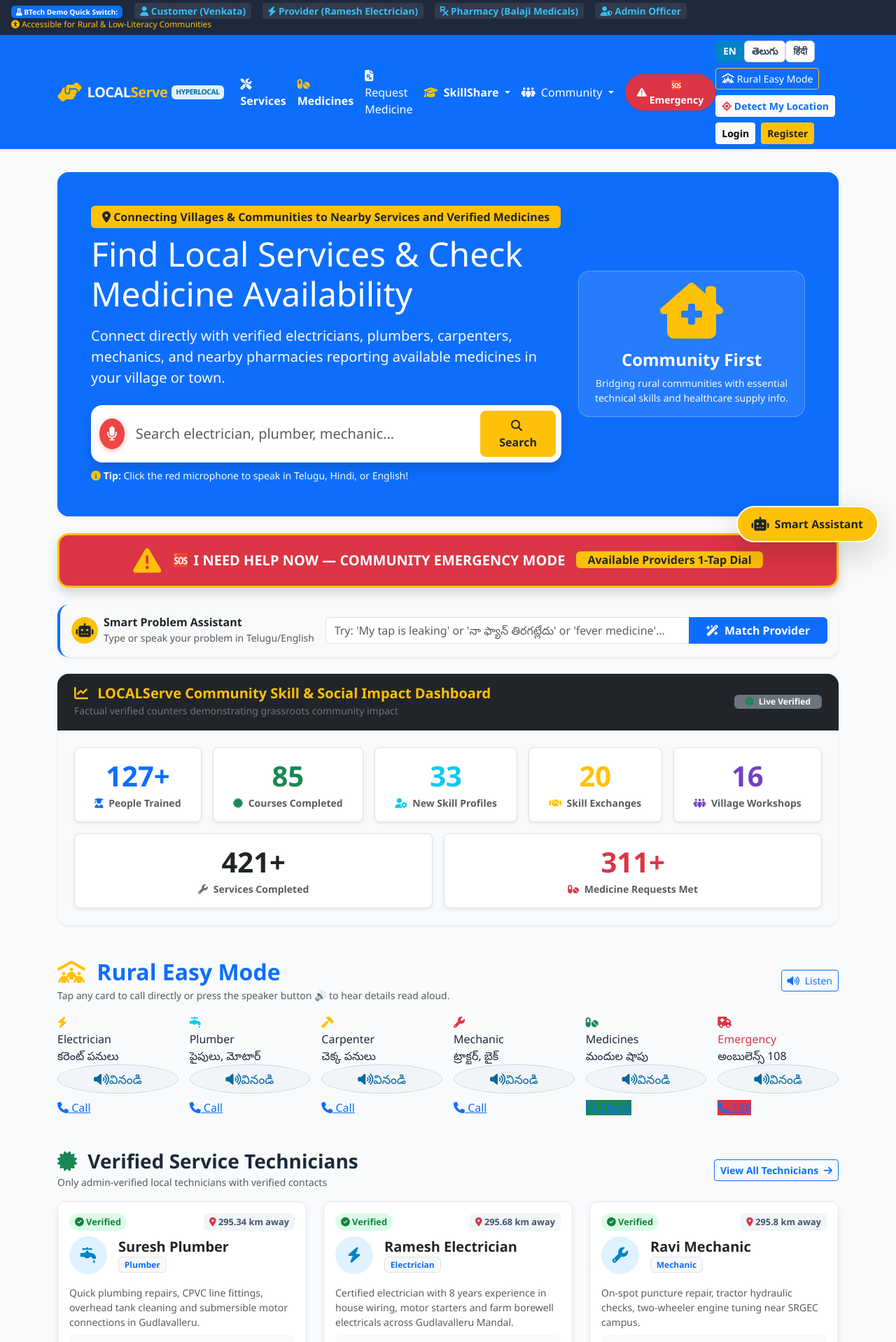
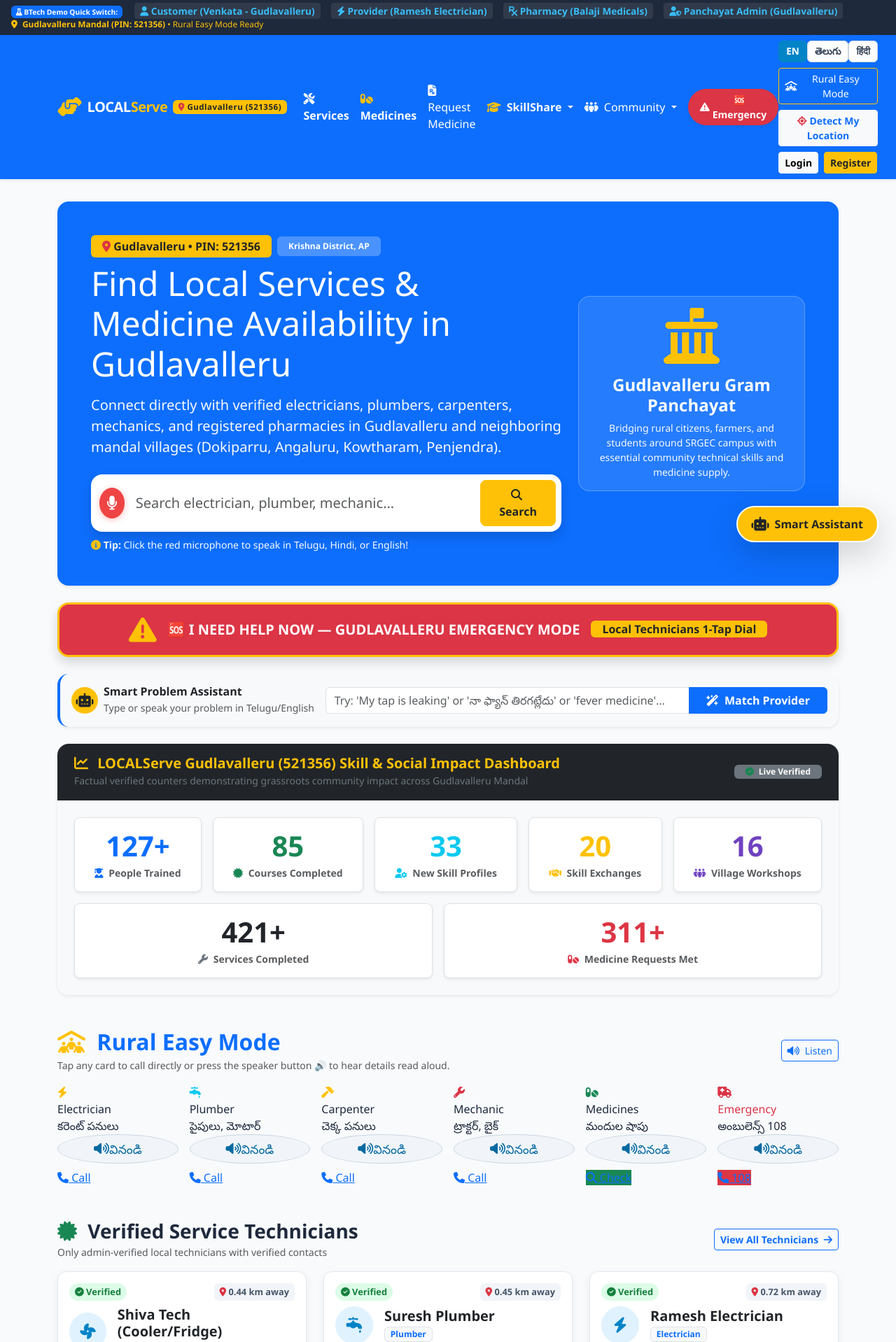
Before and after one commit to jayanth-7777/localserve, a Flask app: page / in a window 1280 px wide. Shown: the top 1918 px of the page at 70% size. Run offline with Flask 3, Linux system fonts and the light colour scheme; data comes from the database, SQL or seed files in the repository; both versions use the stored data as it was after the commit.

Commit message:
feat: Configure platform for Gudlavalleru location (PIN 521356)

```diff
--- a/app.py
+++ b/app.py
@@ -56,7 +56,12 @@ def create_app():
         return dict(
             unread_notifications=unread_notifications,
             global_services=all_services,
-            global_skills=all_skills
+            global_skills=all_skills,
+            community_name=getattr(Config, 'LOCATION_NAME', 'Gudlavalleru'),
+            community_pincode=getattr(Config, 'PINCODE', '521356'),
+            community_district=getattr(Config, 'DISTRICT', 'Krishna District, Andhra Pradesh'),
+            default_lat=Config.DEFAULT_LAT,
+            default_lng=Config.DEFAULT_LNG
         )
 
     # 404 Error handler
--- a/static/js/assistant.js
+++ b/static/js/assistant.js
@@ -161,8 +161,8 @@ document.addEventListener('DOMContentLoaded', function () {
     assistantChatBody.appendChild(typingIndicator);
     assistantChatBody.scrollTop = assistantChatBody.scrollHeight;
 
-    const lat = window.userLat || 17.3850;
-    const lng = window.userLng || 78.4867;
+    const lat = window.userLat || 16.3486;
+    const lng = window.userLng || 81.0442;
 
     fetch('/api/assistant', {
       method: 'POST',
--- a/static/js/map.js
+++ b/static/js/map.js
@@ -4,10 +4,10 @@ function initServiceMap(mapElementId, userLat, userLng, providers, pharmacies) {
   const mapContainer = document.getElementById(mapElementId);
   if (!mapContainer) return;
 
-  const lat = parseFloat(userLat) || 17.3850;
-  const lng = parseFloat(userLng) || 78.4867;
+  const lat = parseFloat(userLat) || 16.3486;
+  const lng = parseFloat(userLng) || 81.0442;
 
-  const map = L.map(mapElementId).setView([lat, lng], 13);
+  const map = L.map(mapElementId).setView([lat, lng], 14);
 
   // OpenStreetMap Tile Layer
   L.tileLayer('https://{s}.tile.openstreetmap.org/{z}/{x}/{y}.png', {
--- a/templates/base.html
+++ b/templates/base.html
@@ -3,7 +3,7 @@
 <head>
   <meta charset="UTF-8">
   <meta name="viewport" content="width=device-width, initial-scale=1.0">
-  <title>{% block title %}LOCALServe - Hyperlocal Community Services & Medicine Availability{% endblock %}</title>
+  <title>{% block title %}LOCALServe - Hyperlocal Services & Medicine Availability | Gudlavalleru (521356){% endblock %}</title>
 
   <!-- Bootstrap 5 CSS -->
   <link rel="stylesheet" href="https://cdn.jsdelivr.net/npm/bootstrap@5.3.3/dist/css/bootstrap.min.css">
@@ -23,13 +23,13 @@
   <div class="demo-bar d-flex justify-content-between align-items-center flex-wrap">
     <div>
       <span class="badge bg-primary me-2"><i class="fa-solid fa-flask"></i> BTech Demo Quick Switch:</span>
-      <a href="{{ url_for('auth.quick_login', role='customer') }}"><i class="fa-solid fa-user"></i> Customer (Venkata)</a>
+      <a href="{{ url_for('auth.quick_login', role='customer') }}"><i class="fa-solid fa-user"></i> Customer (Venkata - Gudlavalleru)</a>
       <a href="{{ url_for('auth.quick_login', role='provider') }}"><i class="fa-solid fa-bolt"></i> Provider (Ramesh Electrician)</a>
       <a href="{{ url_for('auth.quick_login', role='pharmacy') }}"><i class="fa-solid fa-prescription"></i> Pharmacy (Balaji Medicals)</a>
-      <a href="{{ url_for('auth.quick_login', role='admin') }}"><i class="fa-solid fa-user-shield"></i> Admin Officer</a>
+      <a href="{{ url_for('auth.quick_login', role='admin') }}"><i class="fa-solid fa-user-shield"></i> Panchayat Admin (Gudlavalleru)</a>
     </div>
     <div class="d-none d-md-block text-warning small">
-      <i class="fa-solid fa-universal-access"></i> Accessible for Rural & Low-Literacy Communities
+      <i class="fa-solid fa-location-dot me-1"></i> <b>Gudlavalleru Mandal (PIN: 521356)</b> &bull; Rural Easy Mode Ready
     </div>
   </div>
 
@@ -39,7 +39,9 @@
       <a class="navbar-brand d-flex align-items-center" href="{{ url_for('customer.index') }}">
         <i class="fa-solid fa-handshake-angle me-2 fs-3 text-warning"></i>
         <span>LOCAL<span class="text-warning">Serve</span></span>
-        <span class="brand-badge">HYPERLOCAL</span>
+        <span class="badge bg-warning text-dark ms-2 fw-bold d-none d-sm-inline" style="font-size: 0.72rem; letter-spacing: 0.5px;">
+          <i class="fa-solid fa-location-dot text-danger"></i> Gudlavalleru (521356)
+        </span>
       </a>
 
       <!-- Mobile controls: Rural Toggle & Audio Button -->
@@ -198,31 +200,31 @@
     <div class="container">
       <div class="row g-4">
         <div class="col-md-5">
-          <h5 class="fw-bold text-warning"><i class="fa-solid fa-handshake-angle me-2"></i>LOCALServe</h5>
+          <h5 class="fw-bold text-warning"><i class="fa-solid fa-handshake-angle me-2"></i>LOCALServe &bull; Gudlavalleru</h5>
           <p class="text-secondary small mb-2">
-            A Hyperlocal Community Platform connecting local citizens with nearby verified service technicians and registered pharmacies reporting medicine availability.
+            A Hyperlocal Community Platform connecting residents of <b>Gudlavalleru Mandal (PIN: 521356)</b> with nearby verified service technicians and registered pharmacies reporting medicine availability.
           </p>
           <div class="text-secondary small">
-            Designed for rural and community inclusion with multilingual voice support.
+            <i class="fa-solid fa-location-dot text-warning me-1"></i> Serving Gudlavalleru, Dokiparru, Angaluru, Kowtharam, Penjendra & nearby villages &bull; Krishna District, AP.
           </div>
         </div>
         <div class="col-md-3">
           <h6 class="fw-bold text-white mb-2">Community Services</h6>
           <ul class="list-unstyled small text-secondary">
-            <li><a href="{{ url_for('customer.services_list', category='Electrician') }}" class="text-secondary text-decoration-none">Electricians</a></li>
-            <li><a href="{{ url_for('customer.services_list', category='Plumber') }}" class="text-secondary text-decoration-none">Plumbers</a></li>
-            <li><a href="{{ url_for('customer.services_list', category='Carpenter') }}" class="text-secondary text-decoration-none">Carpenters</a></li>
-            <li><a href="{{ url_for('customer.services_list', category='Mechanic') }}" class="text-secondary text-decoration-none">Motor & Tractor Mechanics</a></li>
+            <li><a href="{{ url_for('customer.services_list', category='Electrician') }}" class="text-secondary text-decoration-none">Electricians in Gudlavalleru</a></li>
+            <li><a href="{{ url_for('customer.services_list', category='Plumber') }}" class="text-secondary text-decoration-none">Plumbers in Gudlavalleru</a></li>
+            <li><a href="{{ url_for('customer.services_list', category='Carpenter') }}" class="text-secondary text-decoration-none">Carpenters & Wood Works</a></li>
+            <li><a href="{{ url_for('customer.services_list', category='Mechanic') }}" class="text-secondary text-decoration-none">Tractor & Two-Wheeler Mechanics</a></li>
             <li><a href="{{ url_for('customer.medicines_list') }}" class="text-secondary text-decoration-none">Pharmacy Medicine Finder</a></li>
           </ul>
         </div>
         <div class="col-md-4">
-          <h6 class="fw-bold text-white mb-2">Academic & System Notice</h6>
+          <h6 class="fw-bold text-white mb-2">Academic & Gram Panchayat Notice</h6>
           <p class="text-secondary small">
-            <b>Disclaimer:</b> Medicine availability information is periodic pharmacy-reported data with timestamps. The platform does not prescribe medication.
+            <b>Notice:</b> Medicine availability is periodic pharmacy-reported data with timestamps. Coordinated with <b>Gudlavalleru Gram Panchayat</b> for community vocational empowerment.
           </p>
           <div class="small text-secondary">
-            &copy; 2026 LOCALServe Platform &bull; BTech Major Project
+            &copy; 2026 LOCALServe Gudlavalleru (521356) &bull; BTech Major Project
           </div>
         </div>
       </div>
@@ -290,6 +292,14 @@
     </div>
   </div>
 
+  <!-- Global Location Defaults -->
+  <script>
+    window.userLat = {{ session.get('user_lat', default_lat) }};
+    window.userLng = {{ session.get('user_lng', default_lng) }};
+    window.communityName = "{{ community_name }}";
+    window.communityPincode = "{{ community_pincode }}";
+  </script>
+
   <!-- Scripts -->
   <script src="https://cdn.jsdelivr.net/npm/bootstrap@5.3.3/dist/js/bootstrap.bundle.min.js"></script>
   <script src="https://unpkg.com/leaflet@1.9.4/dist/leaflet.js"></script>
--- a/templates/emergency.html
+++ b/templates/emergency.html
@@ -42,9 +42,9 @@
           <i class="fa-solid fa-triangle-exclamation"></i>
         </div>
         <div>
-          <span class="badge bg-warning text-dark fw-bold mb-1">PRIORITY RESPONSE</span>
+          <span class="badge bg-warning text-dark fw-bold mb-1">PRIORITY RESPONSE &bull; GUDLAVALLERU (521356)</span>
           <h2 class="fw-bold mb-0">🆘 Community Emergency Mode</h2>
-          <p class="mb-0 opacity-90 small">Immediate connection to nearby verified providers marked <strong>🟢 Available Now</strong></p>
+          <p class="mb-0 opacity-90 small">Immediate connection to verified providers in <strong>Gudlavalleru (521356)</strong> & surrounding Krishna Mandal villages marked <strong>🟢 Available Now</strong></p>
         </div>
       </div>
       <div>
--- a/templates/index.html
+++ b/templates/index.html
@@ -9,14 +9,19 @@
   <div class="p-4 p-md-5 mb-4 rounded-4 bg-primary text-white shadow-sm position-relative overflow-hidden">
     <div class="row align-items-center">
       <div class="col-lg-8">
-        <span class="badge bg-warning text-dark fw-bold mb-2 px-3 py-2 fs-6">
-          <i class="fa-solid fa-location-dot"></i> <span data-i18n="tagline">Hyperlocal Community Platform</span>
-        </span>
+        <div class="d-flex align-items-center gap-2 flex-wrap mb-2">
+          <span class="badge bg-warning text-dark fw-bold px-3 py-2 fs-6">
+            <i class="fa-solid fa-location-dot text-danger"></i> Gudlavalleru &bull; PIN: 521356
+          </span>
+          <span class="badge bg-white bg-opacity-25 text-white fw-bold px-3 py-2">
+            Krishna District, AP
+          </span>
+        </div>
         <h1 class="display-5 fw-extrabold text-white mb-3">
-          Find Local Services & Check Medicine Availability
+          Find Local Services & Medicine Availability in Gudlavalleru
         </h1>
         <p class="lead mb-4 text-light">
-          Connect directly with verified electricians, plumbers, carpenters, mechanics, and nearby pharmacies reporting available medicines in your village or town.
+          Connect directly with verified electricians, plumbers, carpenters, mechanics, and registered pharmacies in <b>Gudlavalleru</b> and neighboring mandal villages (Dokiparru, Angaluru, Kowtharam, Penjendra).
         </p>
 
         <!-- Search Bar with Big Microphone Button -->
@@ -25,7 +30,7 @@
             <i class="fa-solid fa-microphone fs-5"></i>
           </button>
           <input type="text" class="form-control border-0 fs-5 ps-2" id="heroSearchInput" name="q"
-                 placeholder="Search electrician, plumber, mechanic, medicine..." data-i18n="search_placeholder_service">
+                 placeholder="Search electrician, plumber, mechanic, medicine in Gudlavalleru..." data-i18n="search_placeholder_service">
           <button type="submit" class="btn btn-warning px-4 py-2 fw-bold text-dark rounded-3 fs-6">
             <i class="fa-solid fa-magnifying-glass me-1"></i> Search
           </button>
@@ -36,9 +41,9 @@
       </div>
       <div class="col-lg-4 d-none d-lg-block text-center">
         <div class="p-3 bg-white bg-opacity-10 rounded-4 border border-white border-opacity-25">
-          <i class="fa-solid fa-house-chimney-medical display-1 text-warning mb-3"></i>
-          <h4 class="text-white fw-bold">Community First</h4>
-          <p class="small text-light mb-0">Bridging rural communities with essential technical skills and healthcare supply info.</p>
+          <i class="fa-solid fa-landmark-flag display-1 text-warning mb-3"></i>
+          <h4 class="text-white fw-bold">Gudlavalleru Gram Panchayat</h4>
+          <p class="small text-light mb-0">Bridging rural citizens, farmers, and students around SRGEC campus with essential community technical skills and medicine supply.</p>
         </div>
       </div>
     </div>
@@ -48,8 +53,8 @@
   <div class="mb-4">
     <a href="{{ url_for('customer.emergency_view') }}" class="btn btn-danger btn-lg w-100 py-3 rounded-4 shadow fw-bold d-flex align-items-center justify-content-center gap-3 text-decoration-none emergency-pulse" style="font-size: 1.25rem; border: 3px solid #ffc107;">
       <i class="fa-solid fa-triangle-exclamation fs-1 text-warning"></i>
-      <span class="text-uppercase tracking-wider">🆘 I NEED HELP NOW — Community Emergency Mode</span>
-      <span class="badge bg-warning text-dark px-3 py-1 fs-6 d-none d-md-inline">Available Providers 1-Tap Dial</span>
+      <span class="text-uppercase tracking-wider">🆘 I NEED HELP NOW — Gudlavalleru Emergency Mode</span>
+      <span class="badge bg-warning text-dark px-3 py-1 fs-6 d-none d-md-inline">Local Technicians 1-Tap Dial</span>
     </a>
   </div>
 
@@ -81,9 +86,9 @@
     <div class="card-header bg-dark text-white py-3 px-4 d-flex justify-content-between align-items-center flex-wrap gap-2">
       <div>
         <h5 class="mb-0 fw-bold text-warning">
-          <i class="fa-solid fa-chart-line me-2"></i> LOCALServe Community Skill & Social Impact Dashboard
+          <i class="fa-solid fa-chart-line me-2"></i> LOCALServe Gudlavalleru (521356) Skill & Social Impact Dashboard
         </h5>
-        <small class="text-secondary">Factual verified counters demonstrating grassroots community impact</small>
+        <small class="text-secondary">Factual verified counters demonstrating grassroots community impact across Gudlavalleru Mandal</small>
       </div>
       <span class="badge bg-secondary text-white px-3 py-1"><i class="fa-solid fa-circle-check text-success me-1"></i> Live Verified</span>
     </div>
@@ -448,7 +453,7 @@
       <div class="card border-0 shadow-sm rounded-4 p-4 bg-white h-100 border-start border-warning border-4">
         <div class="d-flex justify-content-between align-items-center mb-3">
           <h4 class="fw-bold mb-0 text-dark">
-            <i class="fa-solid fa-bullhorn text-warning me-2"></i> Panchayat Notice Board
+            <i class="fa-solid fa-bullhorn text-warning me-2"></i> Gudlavalleru Panchayat Notices
           </h4>
           <a href="{{ url_for('customer.notices') }}" class="btn btn-sm btn-outline-warning text-dark fw-bold">All Notices &rarr;</a>
         </div>
@@ -466,7 +471,7 @@
             {% endfor %}
           </div>
         {% else %}
-          <p class="text-muted small">No active advisories today.</p>
+          <p class="text-muted small">No active advisories today in Gudlavalleru.</p>
         {% endif %}
       </div>
     </div>
@@ -475,12 +480,12 @@
       <div class="card border-0 shadow-sm rounded-4 p-4 bg-white h-100 border-start border-success border-4">
         <div class="d-flex justify-content-between align-items-center mb-3">
           <h4 class="fw-bold mb-0 text-dark">
-            <i class="fa-solid fa-hands-holding-child text-success me-2"></i> Village Volunteers
+            <i class="fa-solid fa-hands-holding-child text-success me-2"></i> Gudlavalleru Volunteers
           </h4>
           <a href="{{ url_for('customer.volunteers_view') }}" class="btn btn-sm btn-outline-success fw-bold">View Helpers &rarr;</a>
         </div>
         <p class="text-secondary small mb-3">
-          Dedicated neighborhood helpers ready to assist elderly citizens with medicine delivery, government portal navigation, and urgent travel.
+          Dedicated neighborhood youth in Gudlavalleru ready to assist elderly citizens with medicine delivery, hospital transport, and technical help.
         </p>
         <div class="p-3 bg-light rounded-3 small border mb-3">
           <div class="d-flex align-items-center gap-2 mb-1">
--- a/templates/notices.html
+++ b/templates/notices.html
@@ -1,6 +1,6 @@
 {% extends 'base.html' %}
 
-{% block title %}Community Notices - Gram Panchayat LOCALServe{% endblock %}
+{% block title %}Gudlavalleru Notices (521356) - Gram Panchayat LOCALServe{% endblock %}
 
 {% block content %}
 <div class="container py-4">
@@ -9,10 +9,10 @@
   <div class="d-flex justify-content-between align-items-center flex-wrap gap-2 mb-4">
     <div>
       <h2 class="fw-bold mb-1">
-        <i class="fa-solid fa-bullhorn text-warning me-2"></i> Gram Panchayat & Community Notice Board
+        <i class="fa-solid fa-bullhorn text-warning me-2"></i> Gudlavalleru Gram Panchayat Notice Board
       </h2>
       <p class="text-secondary mb-0">
-        Official public announcements, power outage schedules, water timings, and medical camps.
+        Official public announcements for Gudlavalleru (PIN: 521356), power schedules, Ryves canal irrigation timings, and PHC health camps.
       </p>
     </div>
     <a href="{{ url_for('customer.volunteers_view') }}" class="btn btn-outline-primary fw-bold">
--- a/templates/volunteers.html
+++ b/templates/volunteers.html
@@ -1,6 +1,6 @@
 {% extends 'base.html' %}
 
-{% block title %}Community Volunteers - LOCALServe Community Help{% endblock %}
+{% block title %}Gudlavalleru Community Volunteers (521356) - LOCALServe Community Help{% endblock %}
 
 {% block content %}
 <div class="container py-4">
@@ -9,10 +9,10 @@
   <div class="d-flex justify-content-between align-items-center flex-wrap gap-2 mb-4">
     <div>
       <h2 class="fw-bold mb-1">
-        <i class="fa-solid fa-hands-holding-circle text-primary me-2"></i> Verified Community Volunteers
+        <i class="fa-solid fa-hands-holding-circle text-primary me-2"></i> Gudlavalleru Community Volunteers
       </h2>
       <p class="text-secondary mb-0">
-        Dedicated neighborhood youth and helpers available for elderly care, medicine delivery, and emergency navigation.
+        Dedicated Gudlavalleru youth (SRGEC students & locals, PIN: 521356) available for elderly assistance, medicine delivery, and emergency help.
       </p>
     </div>
     <a href="{{ url_for('customer.notices') }}" class="btn btn-outline-warning text-dark fw-bold">
```
Also changed, not shown: config.py (+6 -3 lines), database.py (+6 -6 lines), routes/auth.py (+10 -9 lines), seed_data.py (+28 -28 lines), templates/certificate.html (+4 -4 lines), templates/login.html (+4 -4 lines), templates/register.html (+4 -4 lines), test_app.py (+4 -4 lines), localserve.db.
